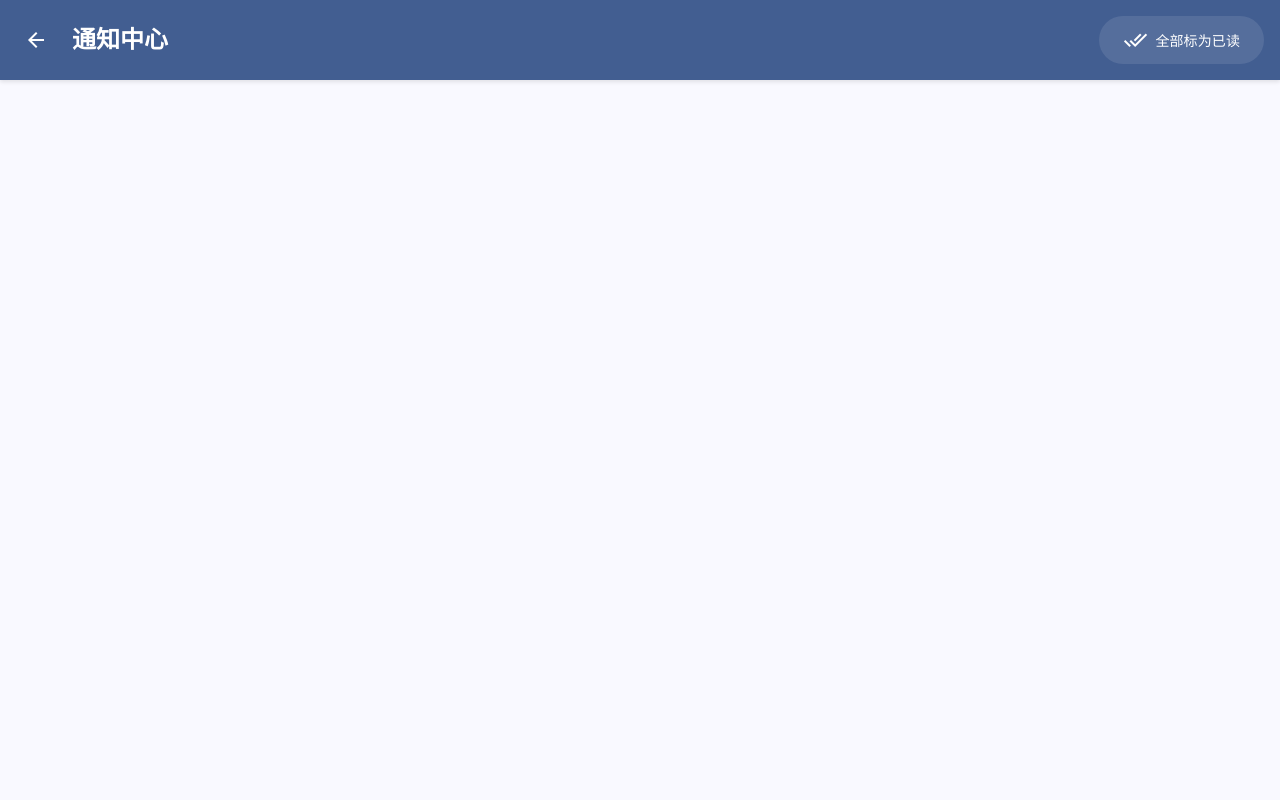
After one commit to darrindeyoung791/equipment_mgr, a Flask app: page /notifications in a window 1280 px wide. The commit adds this page. Run offline with Flask 2, Linux system fonts and the light colour scheme; the visitor is signed in with stand-in values (Sample User, id 1); data that the repository does not hold is empty; some libraries are stand-ins or nearby versions.

Commit message:
feat: 添加通知中心的概念
- 注意到提出申请和得到审批是两个异步操作，不会实时得到结果
- 故添加通知的设计概念，涵盖数据库、网页及相应的路由
- 添加了通知的框架，等待完善具体内容

```diff
--- a/app.py
+++ b/app.py
@@ -28,6 +28,13 @@ def index():
     if 'user_id' not in session:
         return redirect(url_for('login'))
     return render_template('index.html')
+
+# 通知页路由
+@app.route('/notifications')
+def notifications():
+    if 'user_id' not in session:
+        return redirect(url_for('login'))
+    return render_template('notifications.html')
 
 # API: 登录验证
 @app.route('/api/login', methods=['POST'])
@@ -131,5 +138,42 @@ def api_logout():
     session.clear()
     return jsonify({'success': True})
 
+@app.route('/api/notifications')
+def api_notifications():
+    if 'user_id' not in session:
+        return jsonify({'success': False})
+
+    cursor = mysql.connection.cursor(MySQLdb.cursors.DictCursor)
+    cursor.execute('''
+        SELECT * FROM notifications
+        WHERE user_id = %s
+        ORDER BY created_at DESC
+    ''', (session['user_id'],))
+
+    notifications = cursor.fetchall()
+    cursor.close()
+
+    return jsonify({
+        'success': True,
+        'notifications': notifications
+    })
+
+@app.route('/api/notifications/mark-all-read', methods=['POST'])
+def api_mark_all_read():
+    if 'user_id' not in session:
+        return jsonify({'success': False})
+
+    cursor = mysql.connection.cursor()
+    cursor.execute('''
+        UPDATE notifications
+        SET read_status = 1
+        WHERE user_id = %s
+    ''', (session['user_id'],))
+
+    mysql.connection.commit()
+    cursor.close()
+
+    return jsonify({'success': True})
+
 if __name__ == '__main__':
     app.run(debug=True)
--- /dev/null
+++ b/static/notifications.js
@@ -0,0 +1,50 @@
+document.addEventListener('DOMContentLoaded', function() {
+    const notificationsList = document.getElementById('notifications-list');
+    const markAllReadBtn = document.getElementById('mark-all-read');
+
+    function loadNotifications() {
+        fetch('/api/notifications')
+            .then(response => response.json())
+            .then(data => {
+                notificationsList.innerHTML = data.notifications.map(notification => `
+                    <div class="notification-item ${notification.read_status ? '' : 'unread'}"
+                         data-id="${notification.notification_id}">
+                        <span class="material-icons notification-icon">
+                            ${getNotificationIcon(notification.type)}
+                        </span>
+                        <div class="notification-content">
+                            <p>${notification.content}</p>
+                            <span class="notification-time">
+                                ${new Date(notification.created_at).toLocaleString()}
+                            </span>
+                        </div>
+                    </div>
+                `).join('');
+            });
+    }
+
+    function getNotificationIcon(type) {
+        const icons = {
+            1: 'check_circle',
+            2: 'cancel',
+            3: 'update',
+            4: 'build'
+        };
+        return icons[type] || 'notifications';
+    }
+
+    markAllReadBtn.addEventListener('click', function() {
+        fetch('/api/notifications/mark-all-read', {
+            method: 'POST'
+        })
+        .then(response => response.json())
+        .then(data => {
+            if (data.success) {
+                loadNotifications();
+            }
+        });
+    });
+
+    // 初始加载通知
+    loadNotifications();
+});
--- a/static/styles.css
+++ b/static/styles.css
@@ -439,3 +439,55 @@ input[type="password"]::-webkit-credentials-auto-fill-button {
 .top-bar .button.secondary:hover {
     background-color: rgba(255, 255, 255, 0.2);
 }
+
+/*
+ * Notifications Styles
+ * ==================
+ */
+.notifications-container {
+    max-width: 800px;
+    margin: 0 auto;
+    padding: 1rem;
+}
+
+.notification-item {
+    background: var(--surface);
+    border: 1px solid var(--outline);
+    border-radius: 8px;
+    padding: 1rem;
+    margin-bottom: 1rem;
+    display: flex;
+    align-items: flex-start;
+    gap: 1rem;
+}
+
+.notification-item.unread {
+    background: var(--primary-container);
+    border-color: var(--primary-color);
+}
+
+.notification-icon {
+    color: var(--primary-color);
+}
+
+.notification-content {
+    flex: 1;
+}
+
+.notification-time {
+    color: var(--on-surface-variant);
+    font-size: 0.875rem;
+}
+
+.nav-link {
+    color: var(--on-primary);
+    text-decoration: none;
+    display: flex;
+    align-items: center;
+    padding: 0.5rem;
+    border-radius: 50%;
+}
+
+.nav-link:hover {
+    background: rgba(255, 255, 255, 0.1);
+}
--- a/templates/index.html
+++ b/templates/index.html
@@ -49,6 +49,11 @@
                 <h2>审批</h2>
                 <p>处理借用申请</p>
             </a>
+            <a href="/notifications" class="card" data-role="all">
+                <span class="material-icons card-icon">notifications</span>
+                <h2>通知中心</h2>
+                <p>查看系统通知</p>
+            </a>
         </main>
     </div>
     <script src="/static/index.js"></script>
--- /dev/null
+++ b/templates/notifications.html
@@ -0,0 +1,35 @@
+<!DOCTYPE html>
+<html lang="zh-CN">
+<head>
+    <meta charset="UTF-8">
+    <meta name="viewport" content="width=device-width, initial-scale=1.0">
+    <title>通知中心 - 实验设备管理系统</title>
+    <link rel="icon" type="image/svg+xml" href="/static/favicon.svg">
+    <link href="https://fonts.googleapis.com/css2?family=Roboto:wght@300;400;500&display=swap" rel="stylesheet">
+    <link href="https://fonts.googleapis.com/icon?family=Material+Icons" rel="stylesheet">
+    <link rel="stylesheet" href="/static/styles.css">
+</head>
+<body>
+    <div class="screen">
+        <header class="top-bar">
+            <div class="top-bar-start">
+                <a href="/index" class="nav-link">
+                    <span class="material-icons">arrow_back</span>
+                </a>
+                <h1>通知中心</h1>
+            </div>
+            <div class="top-bar-end">
+                <button id="mark-all-read" class="button secondary">
+                    <span class="material-icons">done_all</span>
+                    <span>全部标为已读</span>
+                </button>
+            </div>
+        </header>
+
+        <main class="notifications-container">
+            <div id="notifications-list"></div>
+        </main>
+    </div>
+    <script src="/static/notifications.js"></script>
+</body>
+</html>
```
Also changed, not shown: README.md.
